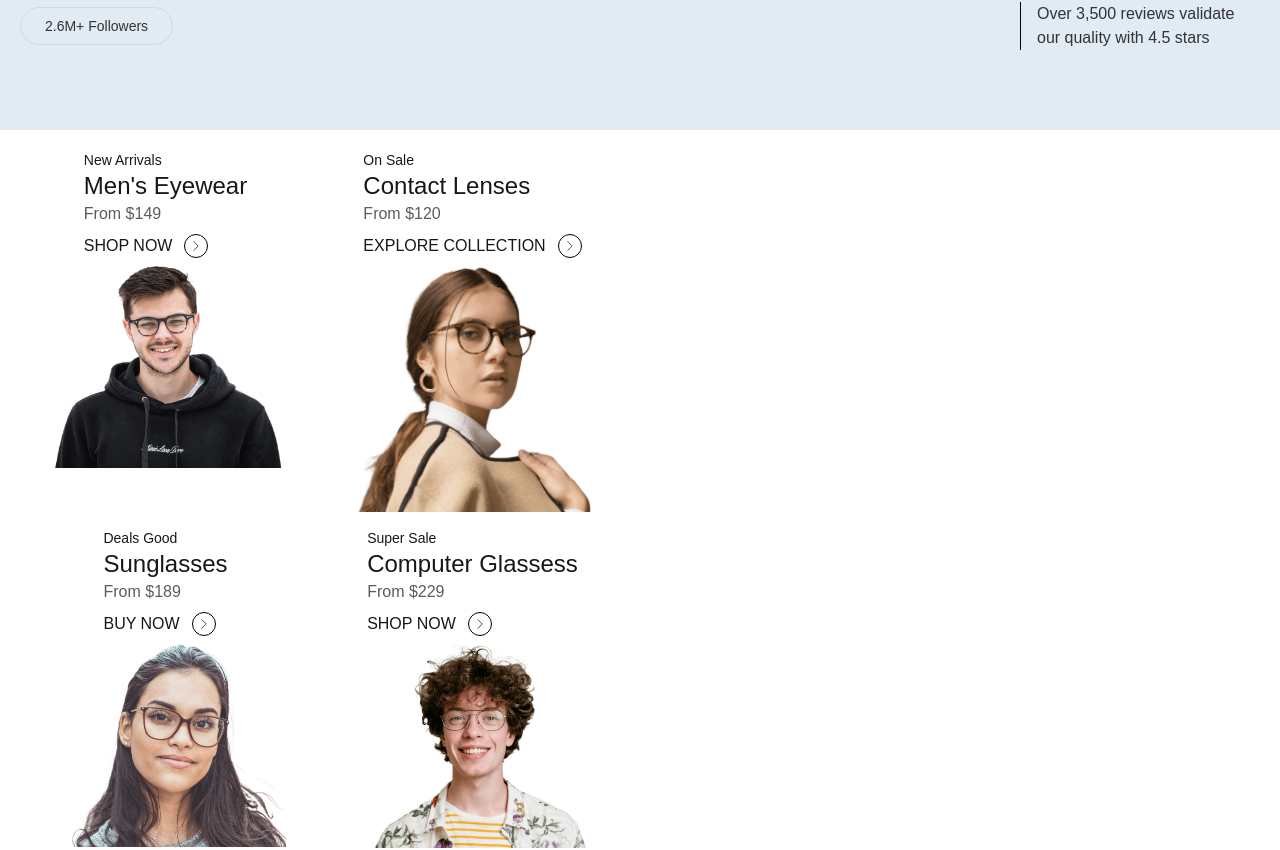
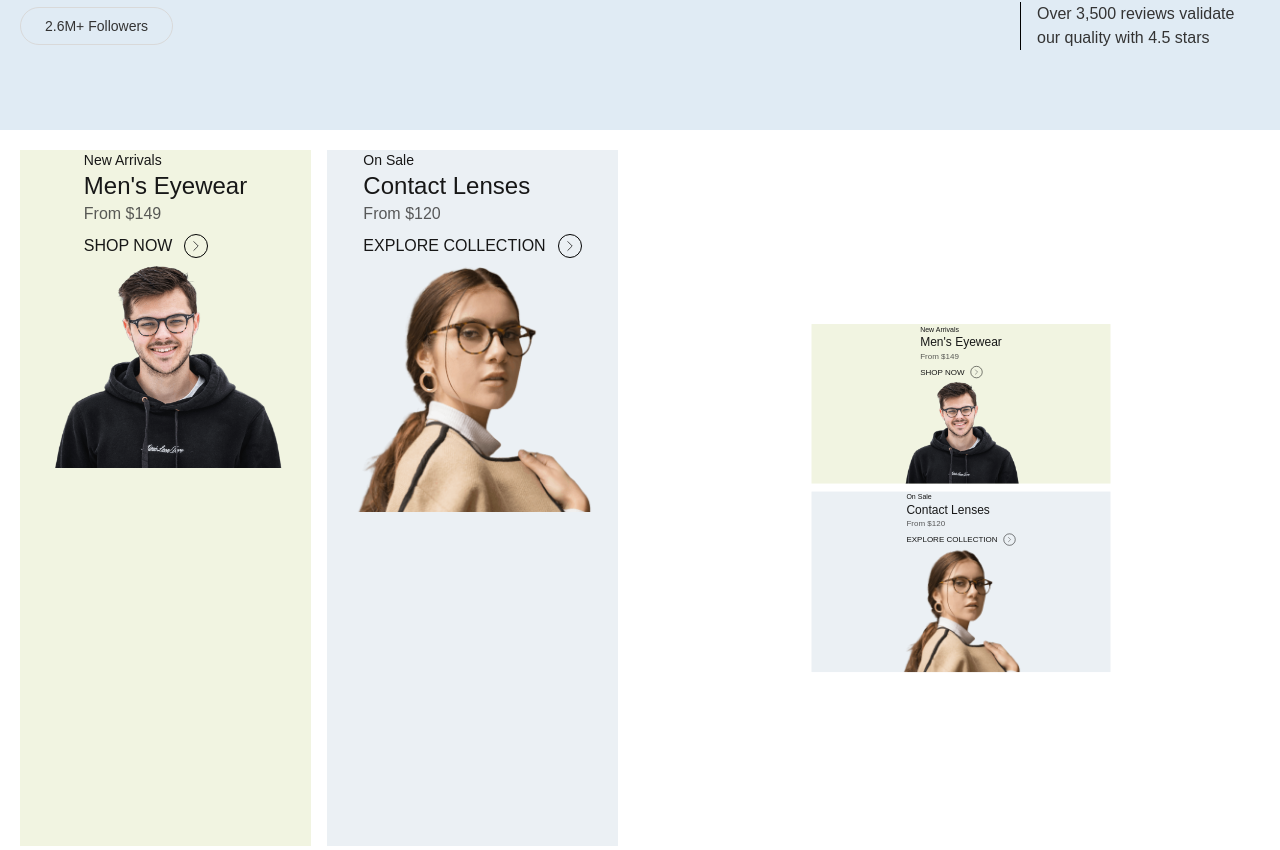
Before and after one commit to Yagya-Adh/opticals, a Next.js app: page / in a window 1280 px wide. Shown: the part 739-1589 px from the top of the page. Built offline with nearby package versions, Linux system fonts and the light colour scheme.

Commit message:
Need to fix: home page grid componet mesh on different screen response

```diff
--- a/app/components/home/GridPostCard.tsx
+++ b/app/components/home/GridPostCard.tsx
@@ -29,7 +29,7 @@ const gridPostCardData: IgridPostCardData[] = [
     context: "SHOP NOW",
     image: menHoodie,
     span: "lg:row-span-4",
-    background: "#f1f4e1",
+    background: "bg-[#f1f4e1]",
   },
   {
     id: 2,
@@ -39,29 +39,29 @@ const gridPostCardData: IgridPostCardData[] = [
     context: "EXPLORE COLLECTION",
     image: womenRing,
     span: "lg:row-span-4",
-    background: "#ebf0f4",
+    background: "bg-[#ebf0f4]",
   },
 
-  {
-    id: 3,
-    title: "Deals Good",
-    type: "Sunglasses",
-    price: 189.0,
-    context: "BUY NOW",
-    image: womenNonRing,
-    span: "row-span-4",
-    background: "#f5f1d5",
-  },
-  {
-    id: 4,
-    title: "Super Sale",
-    type: "Computer Glassess",
-    price: 229.0,
-    context: "SHOP NOW",
-    image: boyCurly,
-    span: "row-span-4",
-    background: "#f4e7de",
-  },
+  // {
+  //   id: 3,
+  //   title: "Deals Good",
+  //   type: "Sunglasses",
+  //   price: 189.0,
+  //   context: "BUY NOW",
+  //   image: womenNonRing,
+  //   span: "row-span-4",
+  //   background: "bg-[#f5f1d5]",
+  // },
+  // {
+  //   id: 4,
+  //   title: "Super Sale",
+  //   type: "Computer Glassess",
+  //   price: 229.0,
+  //   context: "SHOP NOW",
+  //   image: boyCurly,
+  //   span: "row-span-4",
+  //   background: "bg-[#f4e7de]",
+  // },
 ];
 
 const GridPostCard = () => {
@@ -69,10 +69,10 @@ const GridPostCard = () => {
     <div className=" mx-auto">
       <div className="grid lg:grid-cols-2 grid-cols-1 gap-1  col-span-3">
         <BlogCardGroup />
-        {/* <BlogCardGroup
+        <BlogCardGroup
           gridPass="lg:grid-cols-1 scale-50"
           width="flex flex-row "
-        /> */}
+        />
       </div>
     </div>
   );
@@ -94,7 +94,7 @@ const BlogCardGroup = ({ gridPass }: IGridPassProps) => {
           className={`
                 flex  lg:items-center lg:flex-col
                 md:flex-row items-end
-
+                      ${gridData.background && gridData.background}
           `}
           key={gridData.id}
         >
--- a/app/components/latest/LatestCard.tsx
+++ b/app/components/latest/LatestCard.tsx
@@ -41,7 +41,7 @@ const LatestCard = () => {
           <div className="flex items-center">
             <div className="-z-10">
               <h1 className="text-xl py-2 min-w-60">{list.description}</h1>
-              <Button text="SHOP NOW" />
+              <Button text="SHOP NOW" variant="dark" />
             </div>
             <Image
               src={list.image}
```
